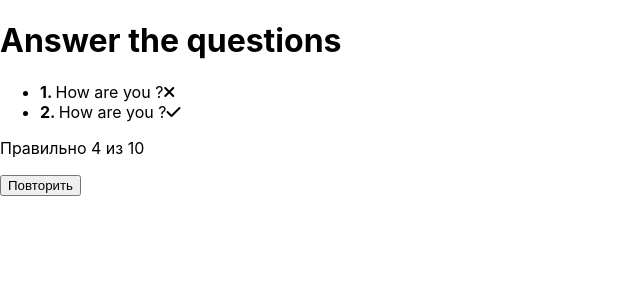
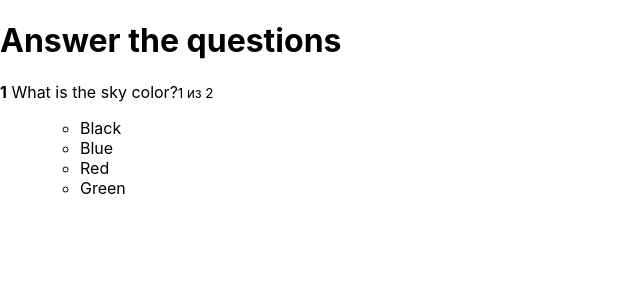
Before and after one commit to poperechnyi1/React-learning, a React app in the folder learn_cource_1/component_practice/: page / in a window 1280 px wide. Shown: the top 300 px of the page, without its empty margins (0-640 px from the left). Built offline with nearby package versions, Linux system fonts and the light colour scheme.

Commit message:
Get right results

```diff
--- a/learn_cource_1/component_practice/src/components/FinishedQuiz/FinishedQuiz.js
+++ b/learn_cource_1/component_practice/src/components/FinishedQuiz/FinishedQuiz.js
@@ -5,7 +5,22 @@ const FinishedQuiz = props => {
     return (
         <div className={classes.FinishedQuiz}>
             <ul>
-                <li>
+                {props.quiz.map((quizItem, index)=>{
+                    const cls=[
+                        'fa',
+                        props.results[quizItem.id] === 'error' ? 'fa-times' : 'fa-check',
+                        classes[props.results[quizItem.id]]
+                    ]
+
+                    return(
+                        <li key={index}>
+                            <strong>{index+1}</strong>.&nbsp;
+                            {quizItem.question}
+                            <i className={cls.join(' ')} />
+                        </li>
+                    )
+                })}
+                {/* <li>
                     <strong>1. </strong>
                     How are you ?
                     <i className={'fa fa-times ' + classes.error}/>
@@ -14,7 +29,7 @@ const FinishedQuiz = props => {
                     <strong>2. </strong>
                     How are you ?
                     <i className={'fa fa-check ' + classes.success}/>
-                </li>
+                </li> */}
             </ul>
 
             <p>Правильно 4 из 10</p>
--- a/learn_cource_1/component_practice/src/containers/Quiz/Quiz.js
+++ b/learn_cource_1/component_practice/src/containers/Quiz/Quiz.js
@@ -5,7 +5,8 @@ import FinishedQuiz from '../../components/FinishedQuiz/FinishedQuiz';
 
 class Quiz extends Component{
     state = {
-        isFinished: true,
+        results: {}, // {[id]: success error}
+        isFinished: false,
         activeQuestion: 0,
         answerState: null, //{[id]:'success' 'error'}
         quiz: [
@@ -69,20 +70,25 @@ class Quiz extends Component{
             }
         }
 
-        const question = this.state.quiz[this.state.activeQuestion]
+        const question = this.state.quiz[this.state.activeQuestion];
+        const results = this.state.results;
 
         if(question.rightAnswerId === answerId)
         {
+            if(!results[answerId]) {
+                results[answerId] = 'success';
+            }
 
             this.setState({
-                answerState: {[answerId]: 'success'}
+                answerState: {[answerId]: 'success'},
+                results
             });
 
             const timeout = window.setTimeout(()=>{
                 if(this.isQuzFinished()){
                    console.log('Finished');
                    this.setState({
-                       isFinished: true
+                        isFinished: true
                    })
                 } else {
                     this.setState({
@@ -94,8 +100,10 @@ class Quiz extends Component{
                 window.clearTimeout(timeout);
             }, 1000)
         } else {
+            results[answerId] = 'error';
             this.setState({
-                answerState: {[answerId]: 'error'}
+                answerState: {[answerId]: 'error'},
+                results
             });
         }
     }
@@ -115,7 +123,8 @@ class Quiz extends Component{
                     {
                         this.state.isFinished
                         ? <FinishedQuiz
-
+                            results={this.state.results}
+                            quiz={this.state.quiz}
                             />
                         : <ActiveQuiz
                             answers={this.state.quiz[this.state.activeQuestion].answers}
```
